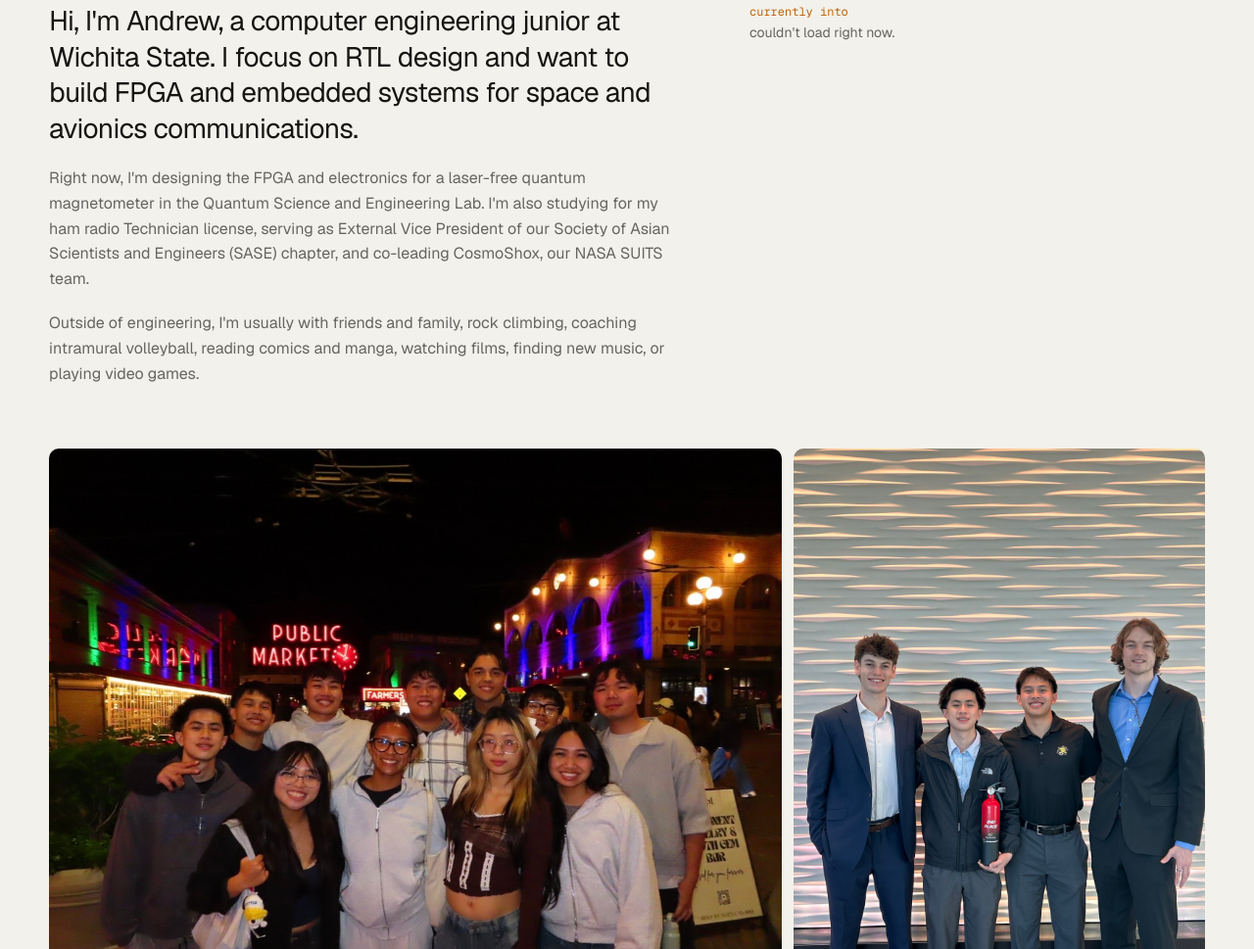
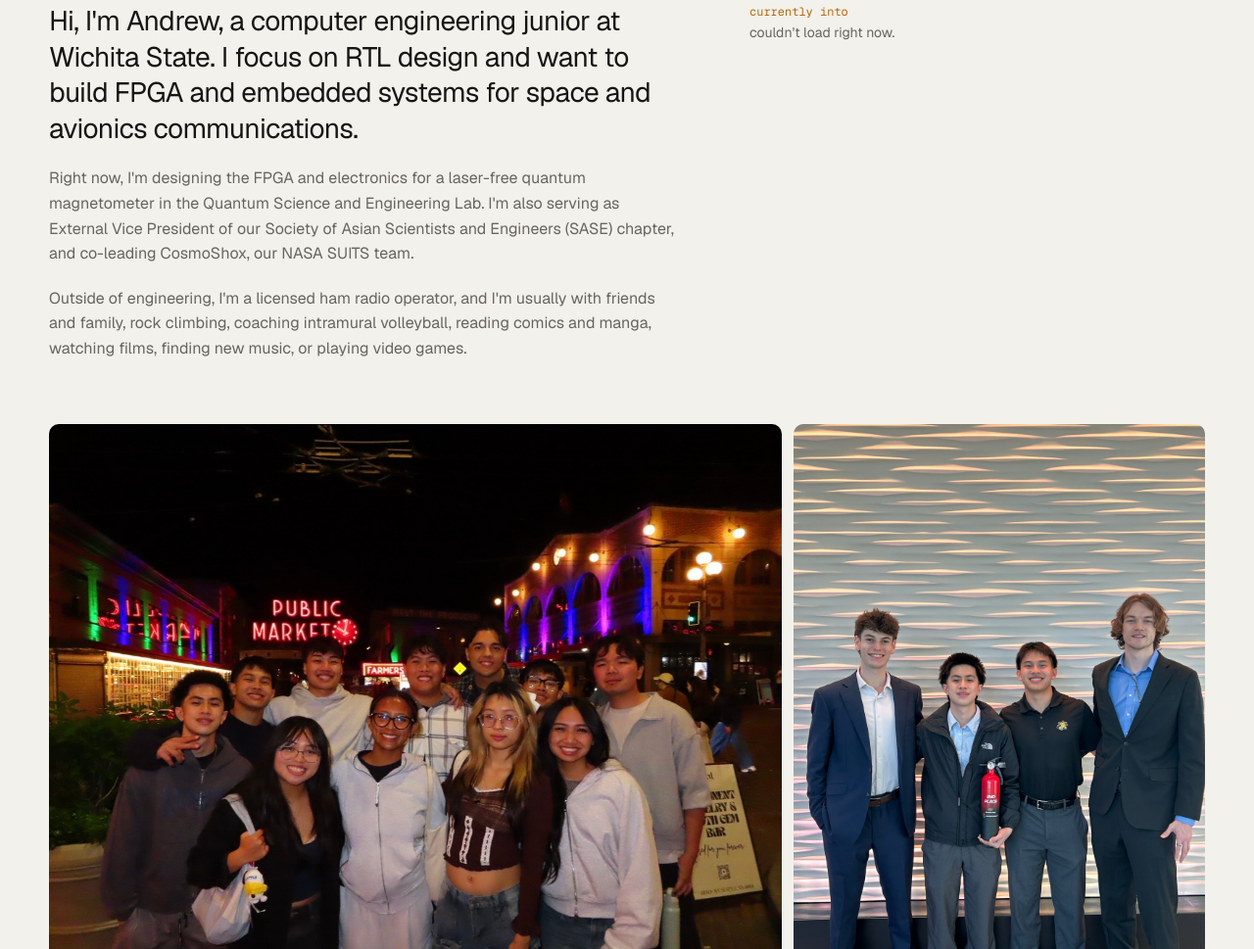
Before and after one commit to drewngo/drewngo.com, a plain HTML site: page index.html in a window 1280 px wide. Shown: the part 1014-1983 px from the top of the page at 98% size. Drawn offline with nearby package versions, Linux system fonts and the light colour scheme; no server answers.

Commit message:
move ham radio license to outside of engineering

```diff
--- a/index.html
+++ b/index.html
@@ -83,8 +83,8 @@
                 <div class="who">
                     <div class="who__text">
                         <p class="who__big">Hi, I'm Andrew, a computer engineering junior at Wichita State. I focus on RTL design and want to build FPGA and embedded systems for space and avionics communications.</p>
-                        <p>Right now, I'm designing the FPGA and electronics for a laser-free quantum magnetometer in the Quantum Science and Engineering Lab. I'm also studying for my ham radio Technician license, serving as External Vice President of our Society of Asian Scientists and Engineers (SASE) chapter, and co-leading CosmoShox, our NASA SUITS team.</p>
-                        <p>Outside of engineering, I'm usually with friends and family, rock climbing, coaching intramural volleyball, reading comics and manga, watching films, finding new music, or playing video games.</p>
+                        <p>Right now, I'm designing the FPGA and electronics for a laser-free quantum magnetometer in the Quantum Science and Engineering Lab. I'm also serving as External Vice President of our Society of Asian Scientists and Engineers (SASE) chapter, and co-leading CosmoShox, our NASA SUITS team.</p>
+                        <p>Outside of engineering, I'm a licensed ham radio operator, and I'm usually with friends and family, rock climbing, coaching intramural volleyball, reading comics and manga, watching films, finding new music, or playing video games.</p>
                     </div>
                     <div class="who__now">
                         <h3 class="who__sub mono">currently into</h3>
```
